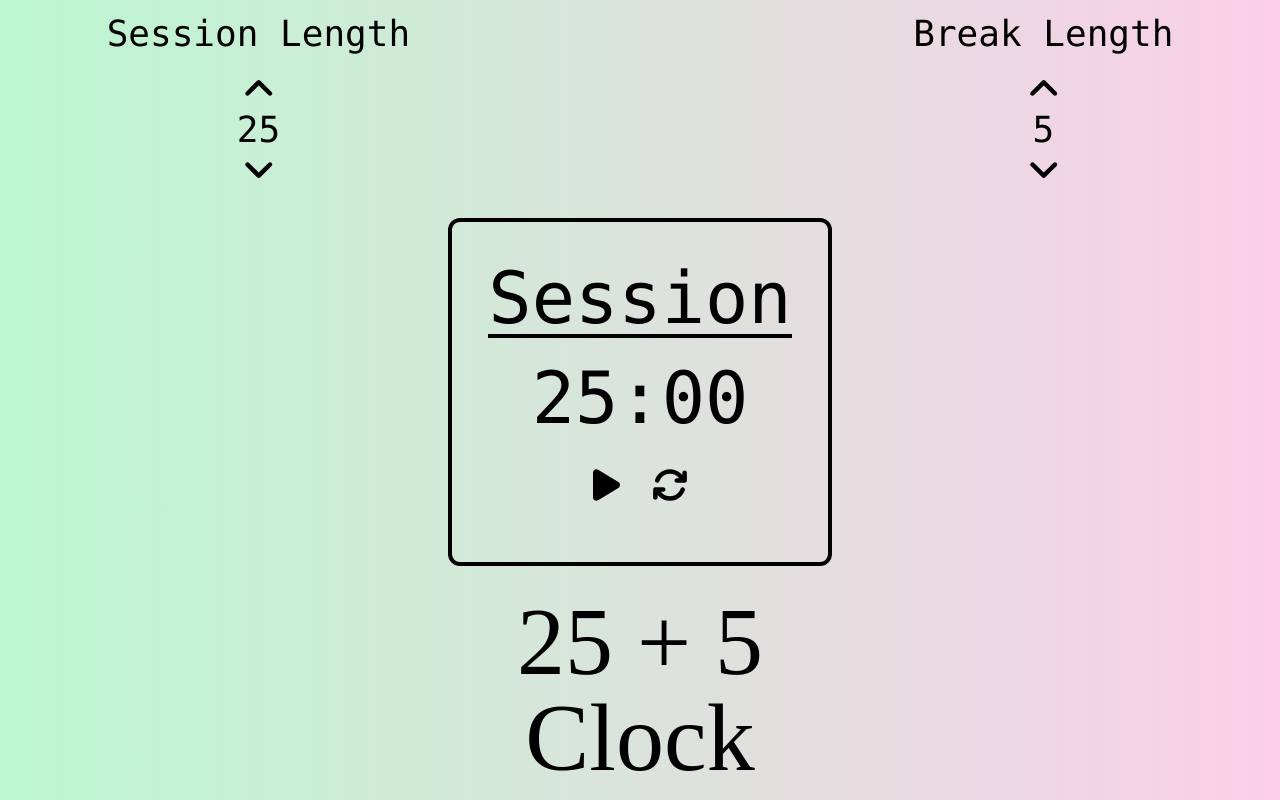
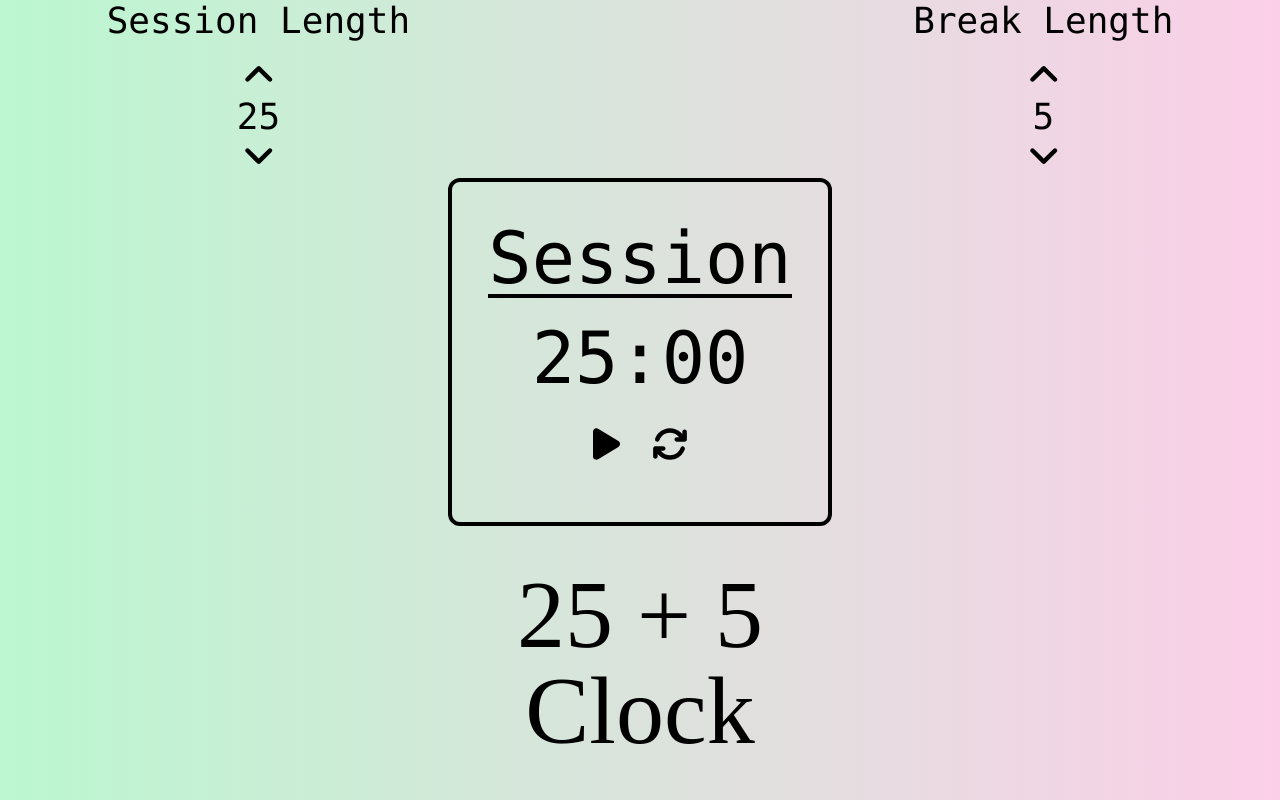
Before and after one commit to adamcodes2843/25--5-Clock, a React (Create React App) app: page / in a window 1280 px wide. Built offline with nearby package versions, Linux system fonts and the light colour scheme; a web font is replaced by a local one.

Commit message:
Didn't look right on a smaller screen.

```diff
--- a/src/App.js
+++ b/src/App.js
@@ -153,10 +153,10 @@ function App() {
 
 
   return (
-    <div className="App bg-gradient-to-r from-green-200 to-pink-200 w-screen h-screen flex flex-col justify-around items-center">
+    <div className="App bg-gradient-to-r from-green-200 to-pink-200 w-screen h-screen flex flex-col justify-around items-center overflow-hidden">
       <BreakSess sessionLength={sessionLength} breakLength={breakLength} incrementSession={incrementSession} incrementBreak={incrementBreak} decrementSession={decrementSession} decrementBreak={decrementBreak} />
       <Timer playPause={playPause} sessBreakLabel={sessBreakLabel}  changePP={changePP} restartButton={restartButton} timeFormatter={timeFormatter} />
-      <h1 className="text-8xl text-center font-display">25 + 5 <br /> Clock</h1>
+      <h1 className="text-8xl text-center font-display m-10">25 + 5 <br /> Clock</h1>
       <audio id="beep" preload="auto" src="https://raw.githubusercontent.com/freeCodeCamp/cdn/master/build/testable-projects-fcc/audio/BeepSound.wav" />
     </div>
   );
```
